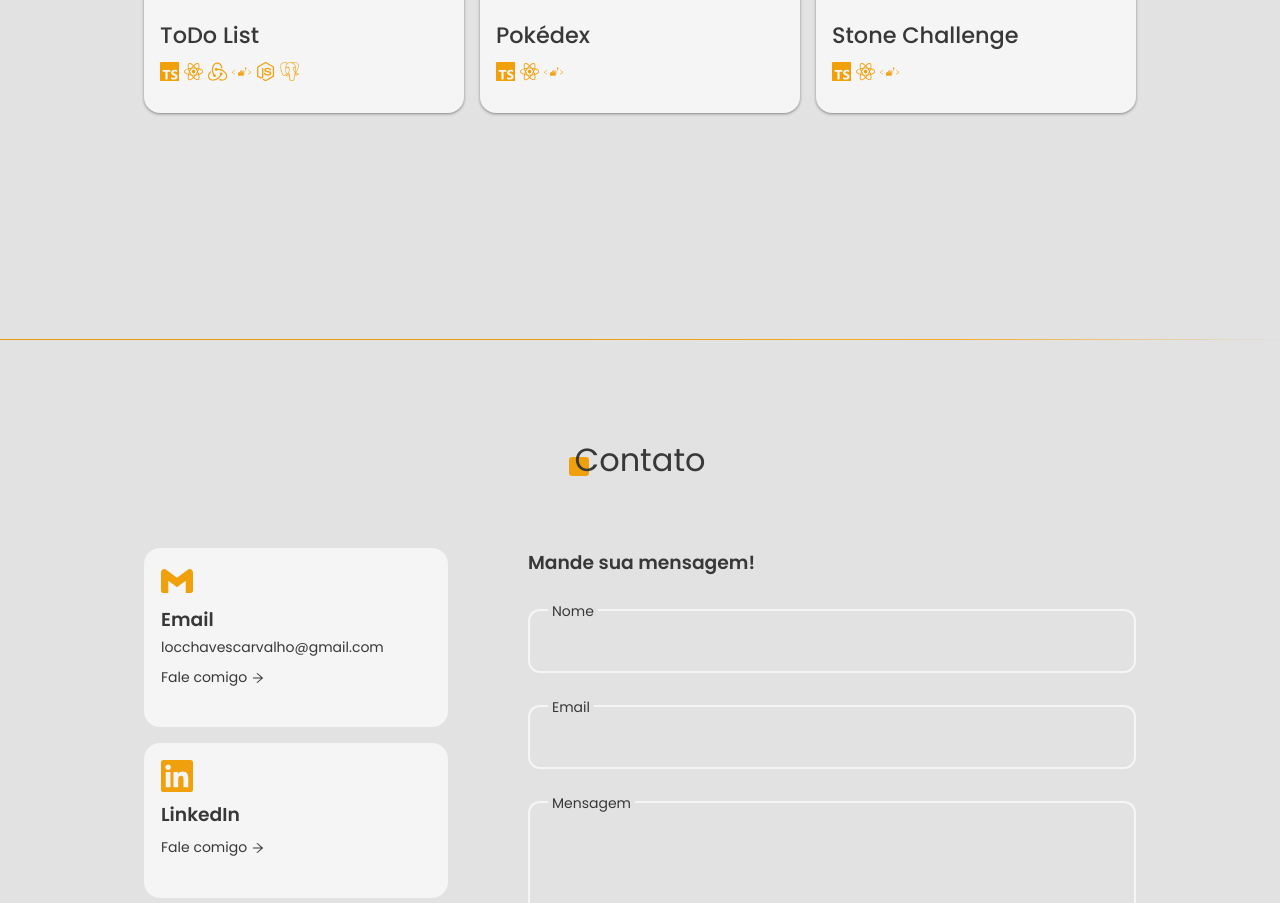
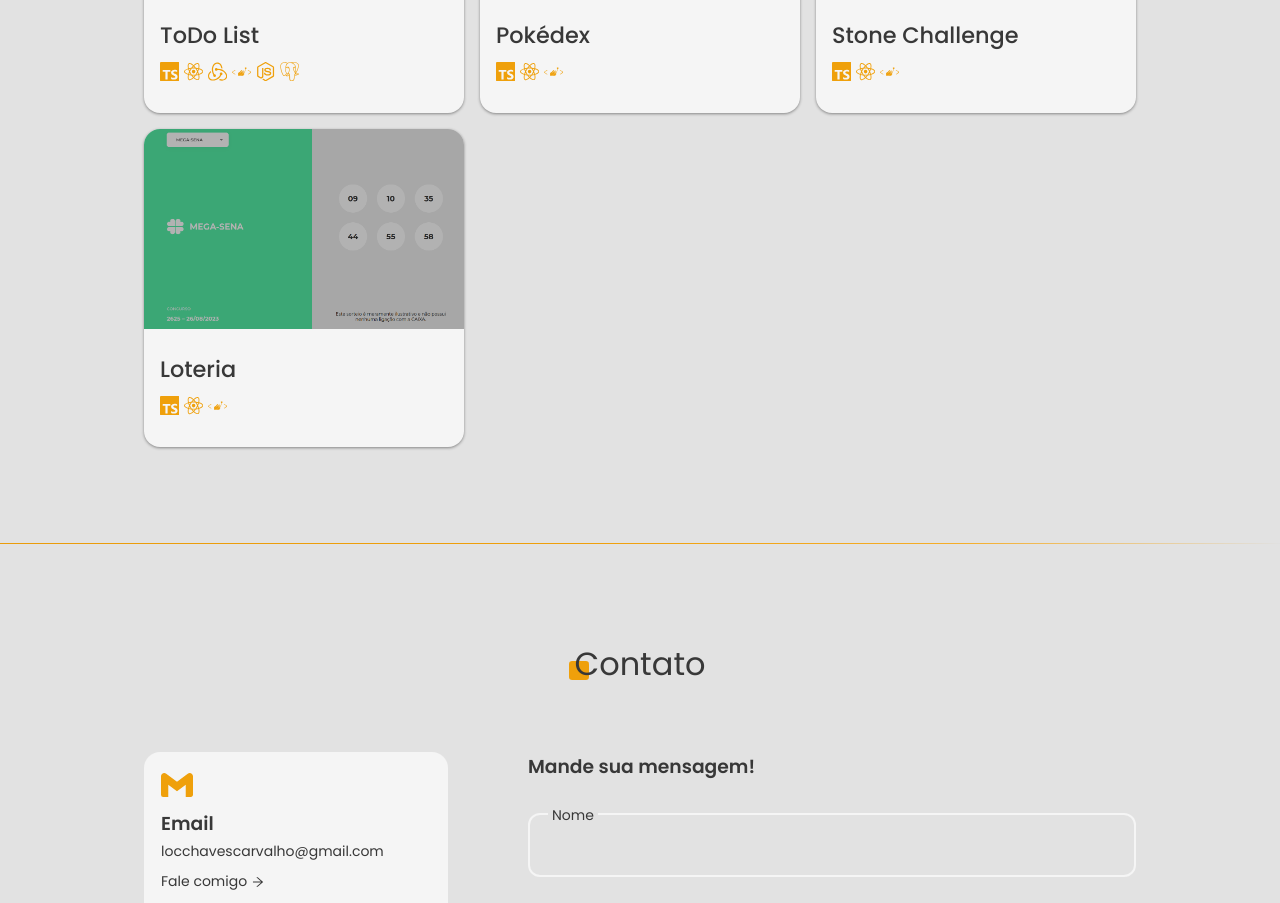
Before and after one commit to luizchaaves/portfolio, a React (Create React App) app: page / in a window 1280 px wide. Shown: the part 2720-3623 px from the top of the page. Built offline with nearby package versions, Linux system fonts and the light colour scheme.

Commit message:
inclusion of project loteria

```diff
--- a/src/Components/projects/Projects.jsx
+++ b/src/Components/projects/Projects.jsx
@@ -11,6 +11,7 @@ import { AiOutlineArrowRight } from 'react-icons/ai';
 import ToDo from '../../Assets/projects/todo.webp';
 import Pokedex from '../../Assets/projects/pokedex.png';
 import Stone from '../../Assets/projects/stone.webp';
+import Loteria from '../../Assets/projects/loterias.webp';
 import './projects.css';
 
 const Projects = () => {
@@ -51,6 +52,16 @@ const Projects = () => {
       img: Stone,
       repo: 'https://github.com/luizchaaves/stone-challenge',
       site: 'https://devluiz-stone.netlify.app/',
+    },
+    {
+      id: 4,
+      name: 'Loteria',
+      details:
+        'Projeto inspirado no desafio proposto pela Brainn. O mesmo consiste em uma aplicação front-end que mostra os resultados das loterias, utilizando tecnologias como React, React Query, Context API, TypeScript e Styled Components',
+      languages: [<SiTypescript />, <SiReact />, <SiStyledcomponents />],
+      img: Loteria,
+      repo: 'https://github.com/luizchaaves/interface-lottery',
+      site: 'https://devluiz-loterias.netlify.app/',
     },
   ];
 
```
Also changed, not shown: src/Assets/projects/loterias.webp (added).
